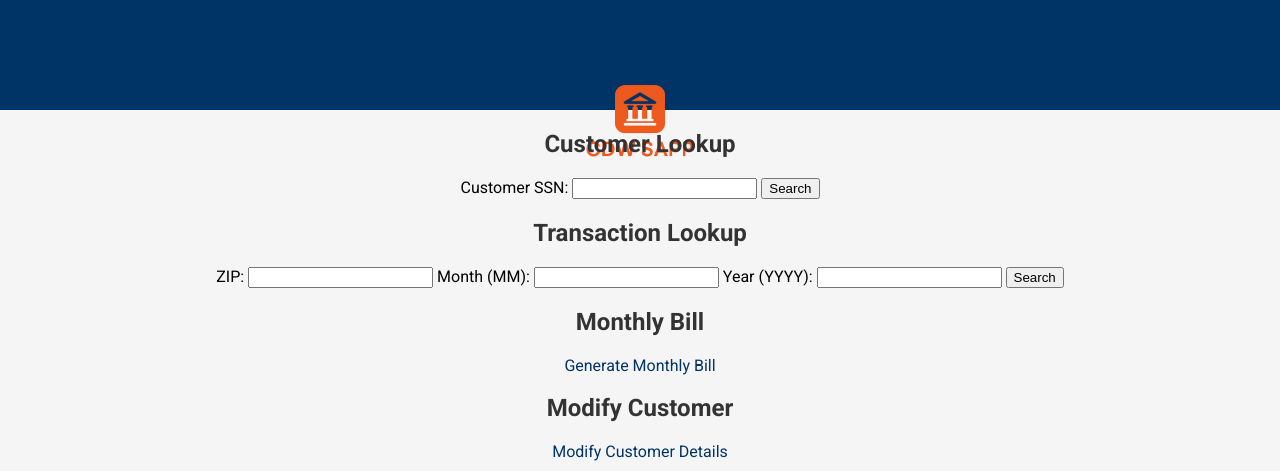
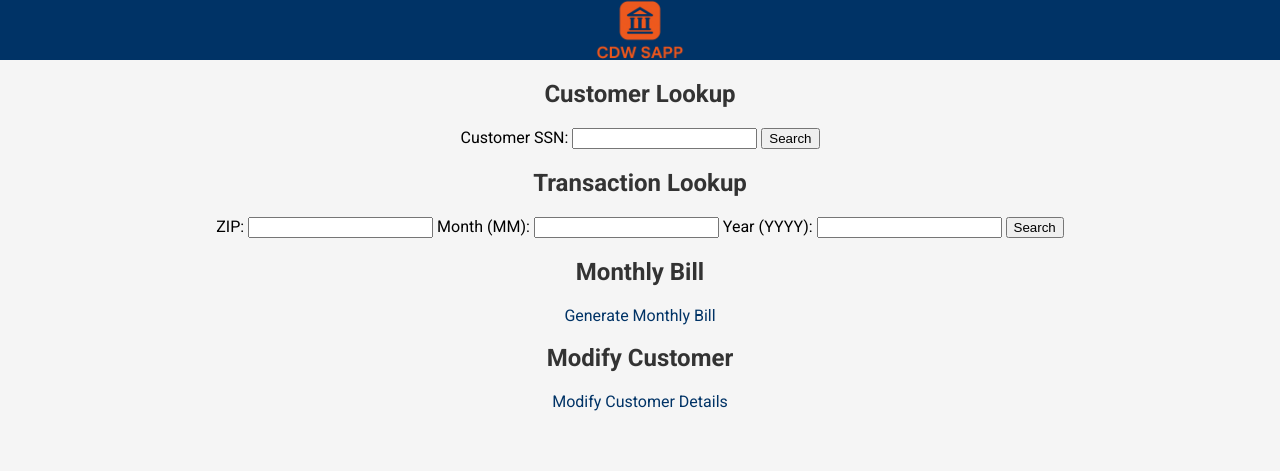
Before and after one commit to TJ10k/Data-Engineering-In-Action-, a Flask app: page / in a window 1280 px wide. Shown: the top 471 px of the page. Run offline with Flask 3, Linux system fonts and the light colour scheme.

Commit message:
Style site header

```diff
--- a/web/static/style.css
+++ b/web/static/style.css
@@ -46,7 +46,8 @@ th {
     display: flex;
     align-items: center;
     justify-content: center;
-    padding: 5px 0;
+    height: 60px;
+    padding: 0;
 }
 
 .home-link {
@@ -57,7 +58,7 @@ th {
 
 
 .center-logo {
-    width: 150px;
+    width: 120px;
     margin-bottom: 20px;
     transition: transform 0.3s ease;
 }
--- a/web/templates/base.html
+++ b/web/templates/base.html
@@ -9,11 +9,9 @@
 </head>
 <body>
 <header class="site-header">
-    <header style="height: 100px; background-color: #003366;">
-        <a href="{{ url_for('home') }}" class="home-link">
-            <img src="{{ url_for('static', filename='logo.png') }}" alt="CDW Sapp Logo" class="center-logo">
-        </a>
-    </header>
+    <a href="{{ url_for('home') }}" class="home-link">
+        <img src="{{ url_for('static', filename='logo.png') }}" alt="CDW Sapp Logo" class="center-logo">
+    </a>
 </header>
     <div class="container">
         {% block content %}{% endblock %}
```
